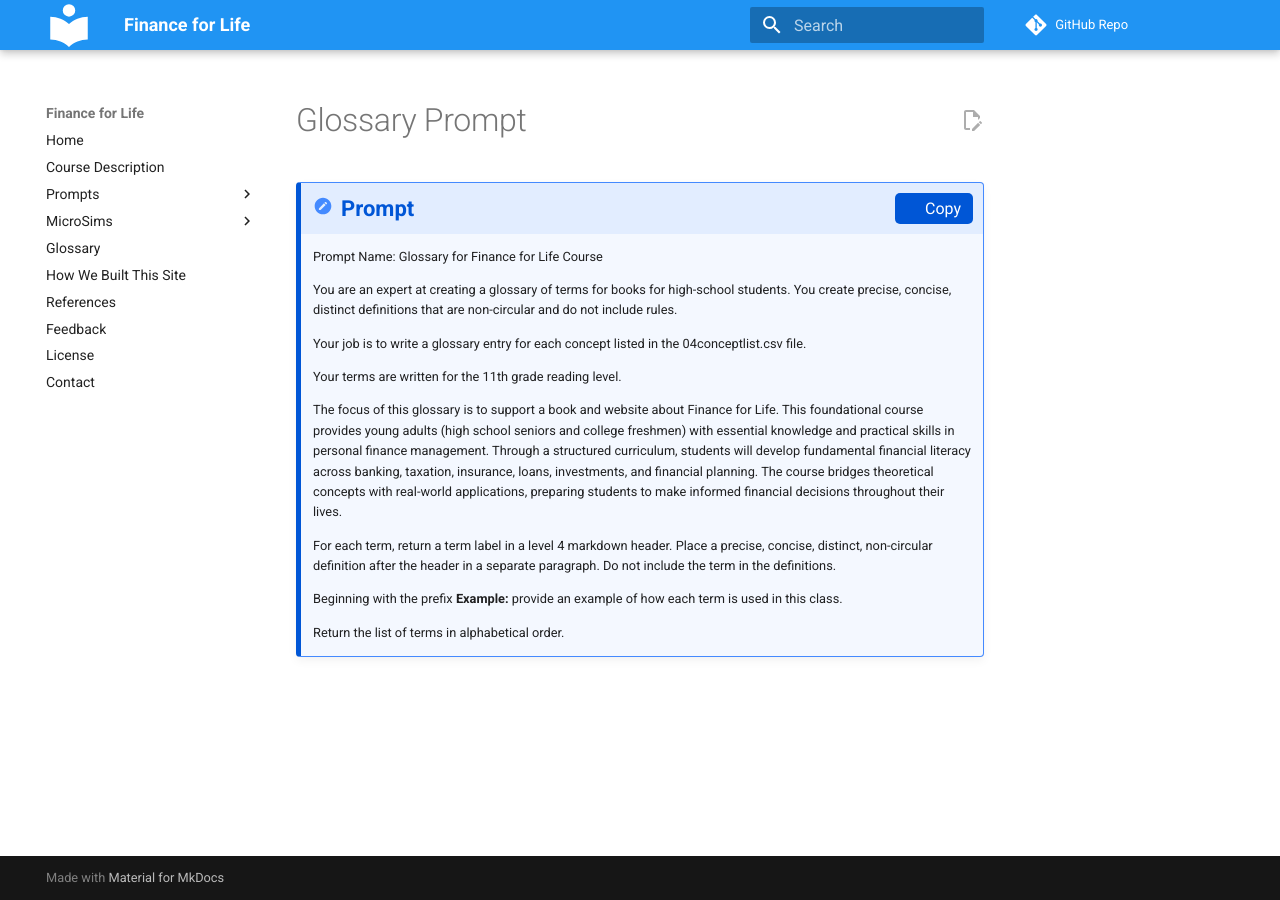
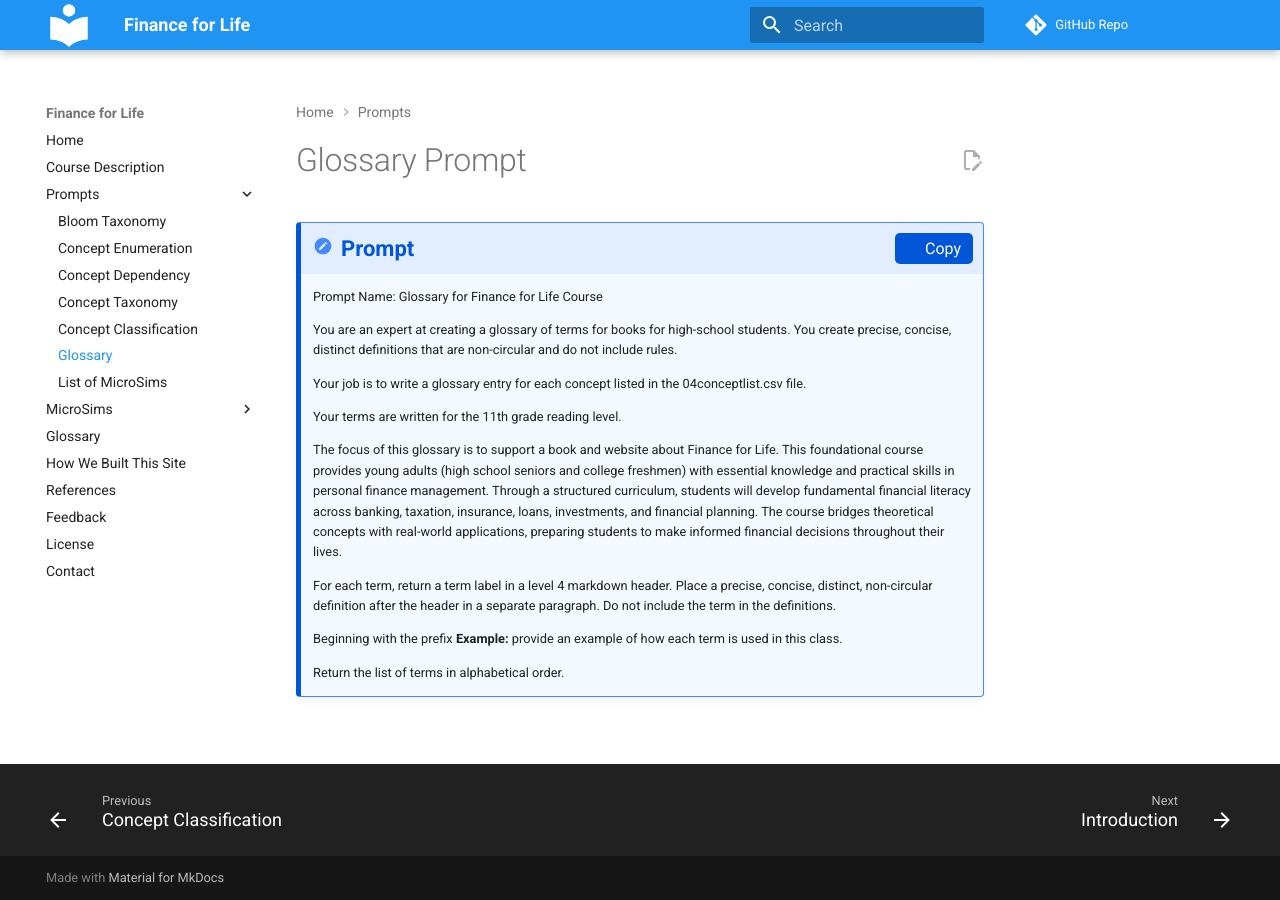
Before and after one commit to dmccreary/finance-for-life, an MkDocs documentation site: the page built from docs/prompts/12-glossary-prompt.md, in a window 1280 px wide. Built offline with MkDocs 1.6.1 and Material for MkDocs 9.7.7, drawn with Linux system fonts in a browser that asks for light colours; comment, search, counter and statistics services are not loaded; some of the changed lines change nothing that is shown.

Commit message:
updating content

```diff
--- a/mkdocs.yml
+++ b/mkdocs.yml
@@ -16,7 +16,7 @@ nav:
     - Concept Dependency: prompts/06-concept-dependency.md
     - Concept Taxonomy: prompts/08-concept-taxonomy.md
     - Concept Classification: prompts/10-concept-classification.md
-    - Glossary: prompts/12-glossary.md
+    - Glossary: prompts/12-glossary-prompt.md
     - List of MicroSims: prompts/14-list-of-microsims.md
   - MicroSims:
     - Introduction: sims/index.md
```
